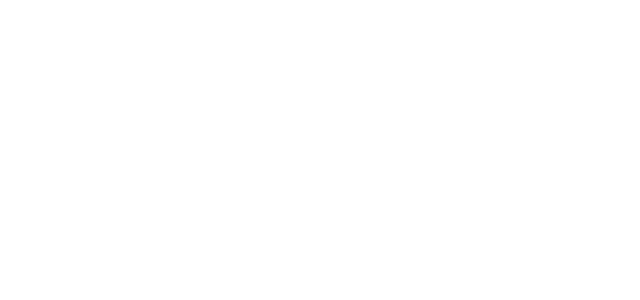
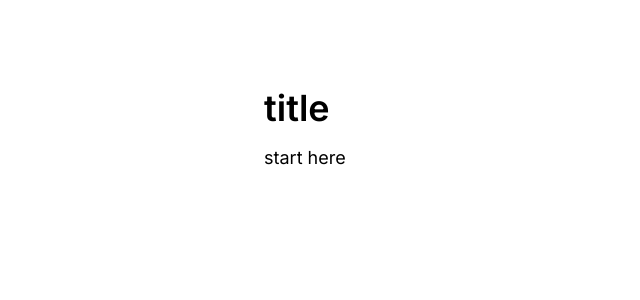
Before and after one commit to huilensolis/project-unknown, a Next.js app: page /app/edit in a window 1280 px wide. Shown: the top 300 px of the page, without its empty margins (0-640 px from the left). Built offline with nearby package versions, Linux system fonts and the light colour scheme.

Commit message:
test: possible layout

```diff
--- a/src/app/app/edit/page.tsx
+++ b/src/app/app/edit/page.tsx
@@ -1,3 +1,14 @@
 export default function EditPage() {
-  return <>{/* here goes the edit document component */}</>
+  return (
+    <div>
+      <article className="flex flex-col *:outline-none py-20">
+        <h1 contentEditable className="text-4xl font-semibold p-2">
+          title
+        </h1>
+        <p contentEditable className="min-h-24 text-lg p-2">
+          start here
+        </p>
+      </article>
+    </div>
+  )
 }
```
